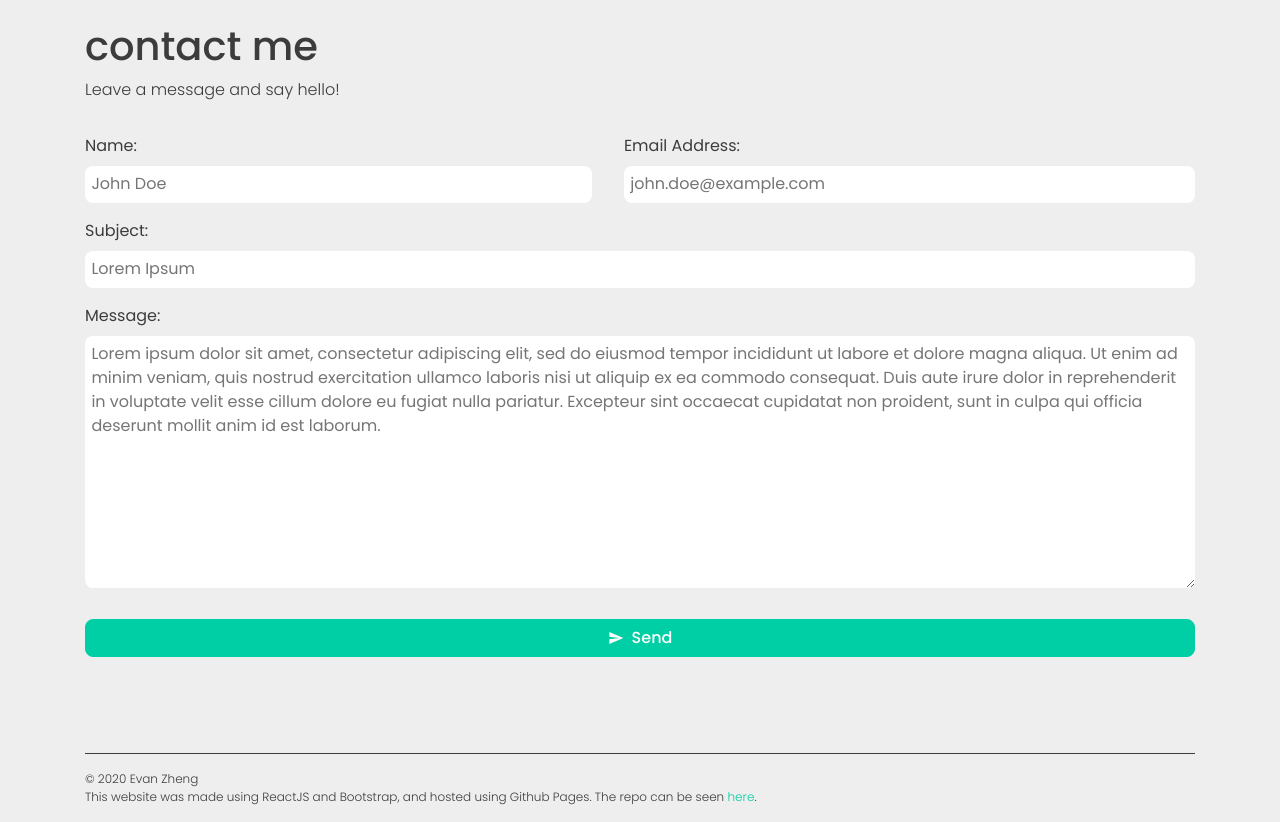
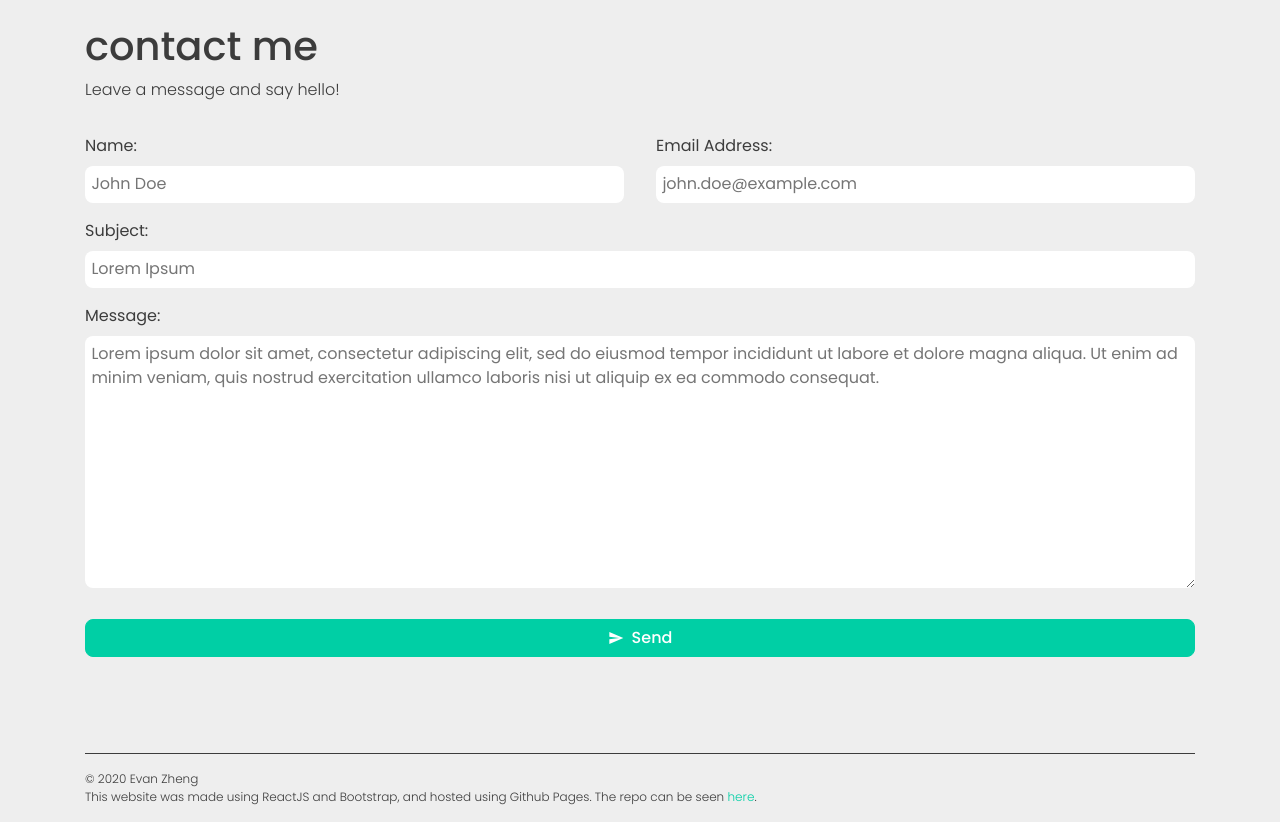
Before and after one commit to evtyz/evtyz.github.io, a React (Create React App) app: page / in a window 1280 px wide. Shown: the part 2120-2942 px from the top of the page. Built offline with nearby package versions, Linux system fonts and the light colour scheme.

Commit message:
Fixed visual bugs with contacts

```diff
--- a/src/App.css
+++ b/src/App.css
@@ -1,5 +1,6 @@
 :root {
-
+    --bglightaccent: #f0fffc;
+    --bgheavyaccent: #d6fff7;
     --accentextralight: #5dffdf;
     --accentverylight: #42ffd9;
     --accentlight: #33ffd6;
--- a/src/components/Contacts.css
+++ b/src/components/Contacts.css
@@ -7,7 +7,7 @@
     margin-left: 1em;
     margin-right: 1em;
     flex-grow: 1;
-    min-width: 300px;
+    flex-basis: 300px;
 }
 
 .pure-group {
@@ -24,15 +24,15 @@
 }
 
 .field:hover {
-    background-color: var(--accentlight);
+    background-color: var(--bgheavyaccent);
 }
 
 .field:active {
-    background-color: var(--accentextralight)
+    background-color: var(--bglightaccent)
 }
 
 .field:focus {
-    background-color: var(--accentextralight)
+    background-color: var(--bglightaccent)
 }
 
 input {
--- a/src/components/Contacts.js
+++ b/src/components/Contacts.js
@@ -186,8 +186,8 @@
                         rows="10"
                         className="field"
                         required
-                        placeholder="Lorem ipsum dolor sit amet, consectetur adipiscing elit, sed do eiusmod tempor incididunt ut labore et dolore magna aliqua. Ut enim ad minim veniam, quis nostrud exercitation ullamco laboris nisi ut aliquip ex ea commodo consequat. Duis aute irure dolor in reprehenderit in voluptate velit esse cillum dolore eu fugiat nulla pariatur. Excepteur sint occaecat cupidatat non proident, sunt in culpa qui officia deserunt mollit anim id est laborum."
-                        ></textarea>
+                        placeholder="Lorem ipsum dolor sit amet, consectetur adipiscing elit, sed do eiusmod tempor incididunt ut labore et dolore magna aliqua. Ut enim ad minim veniam, quis nostrud exercitation ullamco laboris nisi ut aliquip ex ea commodo consequat.">
+                        </textarea>
                     </fieldset>
                     <fieldset className="pure-group honeypot-field">
                     <input id="honeypot" type="text" name="honeypot" />
```
